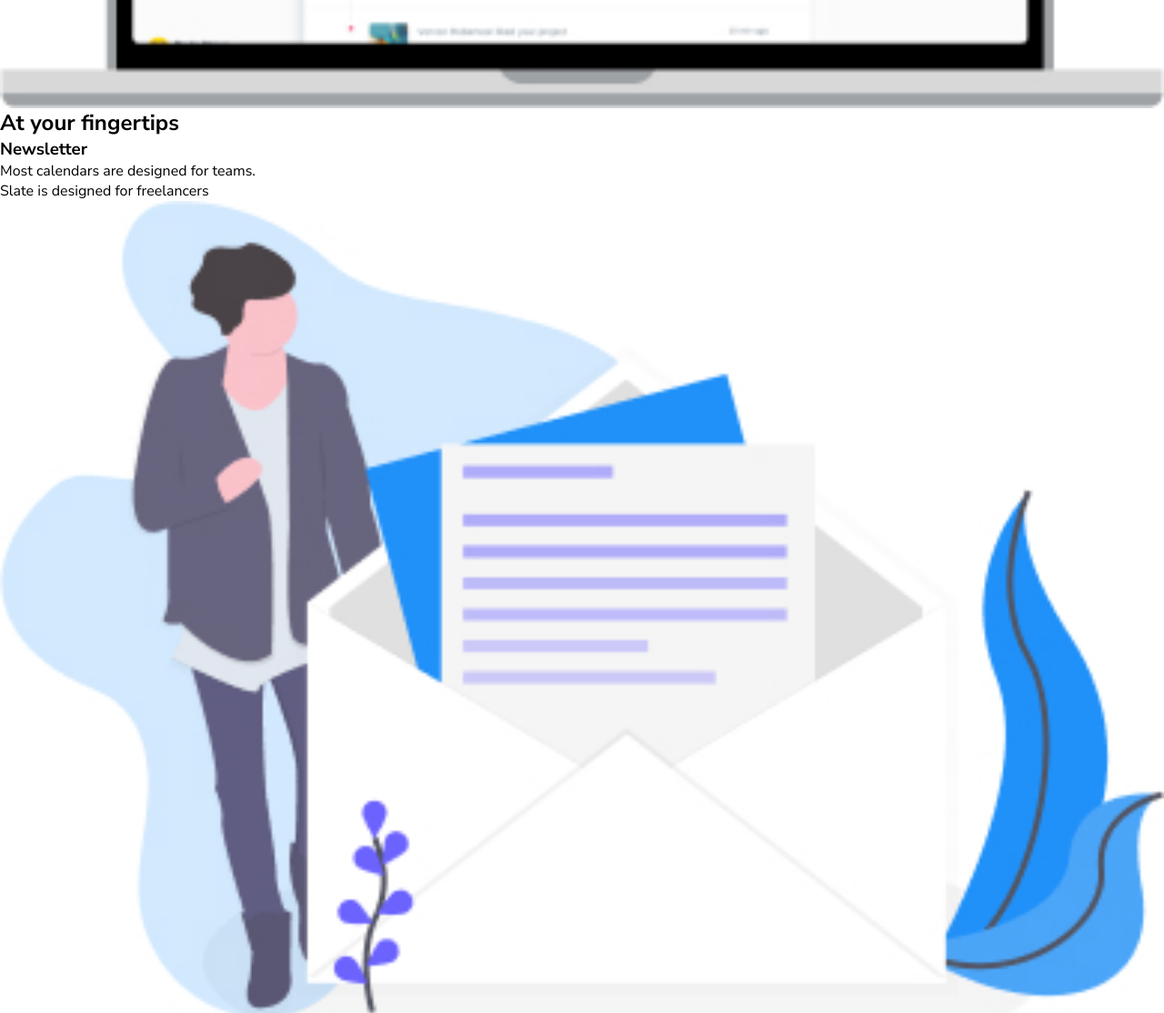
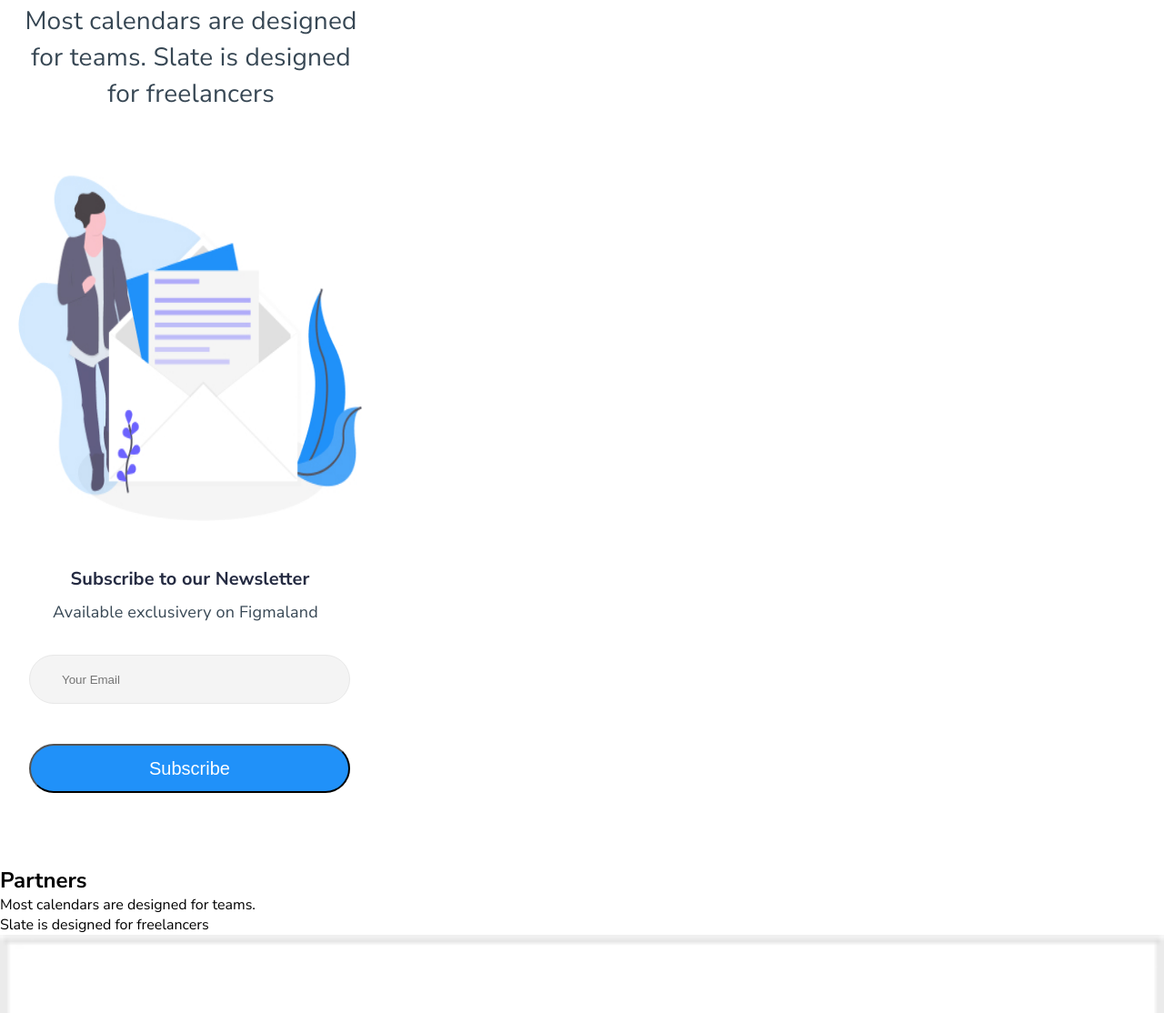
Before and after one commit to CherevatiyAndriy/Web-Project, a plain HTML site: page index.html in a window 1280 px wide. Shown: the part 3212-4326 px from the top of the page at 91% size. Drawn offline with Linux system fonts and the light colour scheme.

Commit message:
add section newsletter

```diff
--- a/css/features.css
+++ b/css/features.css
@@ -1,6 +1,6 @@
 .features {
     width: 418px;
-    height: 1600px;
+    height: 1400px;
 }
 .features__title {
     font-style: normal;
--- a/css/index.css
+++ b/css/index.css
@@ -1,3 +1,5 @@
 @import "common.css";
 @import "header.css";
 @import "features.css";
+@import "organize.css";
+@import "newsletter.css"
--- /dev/null
+++ b/css/newsletter.css
@@ -0,0 +1,96 @@
+.newsletter__entry {
+    width: 173px;
+    height: 28px;
+    font-style: normal;
+    font-weight: 700;
+    font-size: 20px;
+    line-height: 28px;
+    text-align: center;
+    letter-spacing: 0.1px;
+    color: #252B42;
+    margin: 50px 122px 17px 122px;
+}
+.newsletter__title {
+    width: 244px;
+    height: 55px;
+    font-style: normal;
+    font-weight: 400;
+    font-size: 48px;
+    line-height: 55px;
+    text-align: center;
+    letter-spacing: 0.2px;
+    color: #252B42;
+    margin: 17px 87px 21px 87px;
+}
+.newsletter__text {
+    width: 370px;
+    height: 80px;
+    font-style: normal;
+    font-weight: 400;
+    font-size: 28px;
+    line-height: 40px;
+    text-align: center;
+    letter-spacing: 0.2px;
+    color: #374754;
+    margin: 27px 25px 90px 25px;
+}
+.newsletter__image {
+    display: flex;
+    flex-direction: row;
+    align-items: flex-start;
+    padding: 20px;
+    gap: 10px;
+    height: 420px;
+    width: 418px;
+}
+.newsletter__subscribe {
+    width: 276px;
+    height: 28px;
+    font-style: normal;
+    font-weight: 700;
+    font-size: 20px;
+    line-height: 28px;
+    text-align: center;
+    letter-spacing: 0.1px;
+    color: #252B42;
+    margin: 30px 71px 10px 71px;
+}
+.newsletter__text2 {
+    width: 300px;
+    height: 25px;
+    font-style: normal;
+    font-weight: 400;
+    font-size: 18px;
+    line-height: 25px;
+    letter-spacing: 0.2px;
+    color: #374754;
+    margin: 10px 58px 34px 58px;
+}
+.newsletter__mail {
+    box-sizing: border-box;
+    justify-content: center;
+    display: flex;
+    align-items: central;
+    padding: 19px 35px;
+    width: 353px;
+    height: 54px;
+    background: #F4F4F4;
+    border: 1px solid #E8E8E8;
+    border-radius: 39px;
+    margin: 34px 32px 0px 32px;
+}
+.newsletter__button {
+    display: flex;
+    align-items: center;
+    padding: 17px 35px;
+    width: 353px;
+    height: 54px;
+    background: #2091F9;
+    border-radius: 35px;
+    margin: 0px 32px 80px 32px;
+    justify-content: center;
+    color: white;
+    font-weight: 400;
+    font-size: 20px;
+    line-height: 20px;
+}
--- /dev/null
+++ b/css/organize.css
@@ -0,0 +1,48 @@
+.organize {
+    width: 418px;
+    height: 700px;
+}
+.organize__title {
+    font-style: normal;
+    font-weight: 400;
+    font-size: 48px;
+    line-height: 55px;
+    text-align: center;
+    letter-spacing: 0.2px;
+    color: #252B42;
+    margin: 0px 41px 27px 41px;
+}
+.organize__text {
+    width: 265px;
+    height: 80px;
+    font-style: normal;
+    font-weight: 400;
+    font-size: 28px;
+    line-height: 40px;
+    text-align: center;
+    letter-spacing: 0.2px;
+    color: #374754;
+    margin: 27px 76px 69px 76px;
+}
+.organize__button {
+    box-sizing: border-box;
+    display: flex;
+    flex-direction: column;
+    align-items: center;
+    padding: 16px 0px;
+    width: 236px;
+    height: 60px;
+    background: #2091F9;
+    border: 1px solid #2091F9;
+    border-radius: 35px;
+    font-size: 20px;
+    color: white;
+    margin: 69px 91px 65px 91px;
+}
+.organize__image {
+    margin: 59px auto 0px;
+    height: 225px;
+    display: flex;
+    flex-direction: column;
+    align-items: center;
+}
--- a/index.html
+++ b/index.html
@@ -47,17 +47,18 @@
         <button class="organize__button">Try For Free</button>
         <img class="organize__image" src="img/macbookpro.jpg" alt="macbookpro">
     </section>
-    <div>
-        <h2>At your fingertips</h2>
-        <h3>Newsletter </h3>
-        <p>Most calendars are designed for teams.</p>
-        <p>Slate is designed for freelancers</p>
-        <img src="img/newsletter.jpg" alt="newsletter">
-        <h2>Subscribe to our Newsletter</h2>
-        <p>Available exclusivery on Figmaland</p>
-        <img src="img/mailinginput.jpg" alt="mailinginput">
-    </div>
-
+    <section class="newsletter">
+        <h2 class="newsletter__entry">At your fingertips</h2>
+        <h3 class="newsletter__title">Newsletter </h3>
+        <p class="newsletter__text">Most calendars are designed for teams. Slate is designed for freelancers</p>
+        <img class="newsletter__image" src="img/newsletter.jpg" alt="newsletter">
+        <h2 class="newsletter__subscribe">Subscribe to our Newsletter</h2>
+        <p class="newsletter__text2">Available exclusivery on Figmaland</p>
+        <div class="newsletter__buttons">
+         <input class="newsletter__mail" type="text" placeholder="Your Email" required> <br> <br>
+         <button class="newsletter__button" type="submit">Subscribe</button>
+        </div>
+    </section>
     <div>
         <h2>Partners</h2>
         <p>Most calendars are designed for teams.</p>
```
Also changed, not shown: css/header.css (+0 -8 lines).
